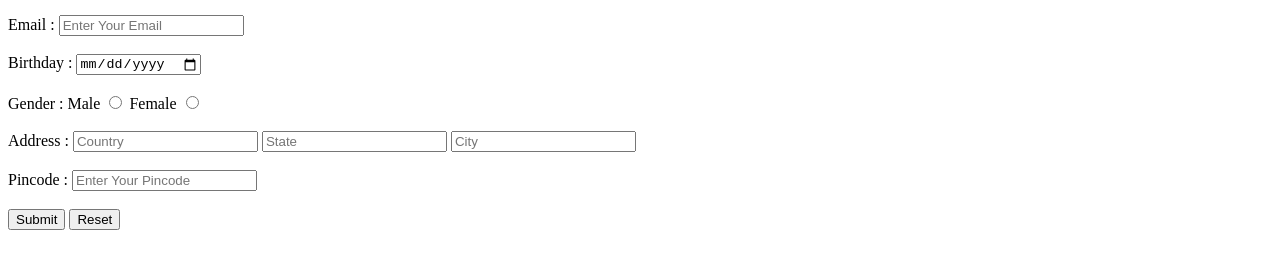
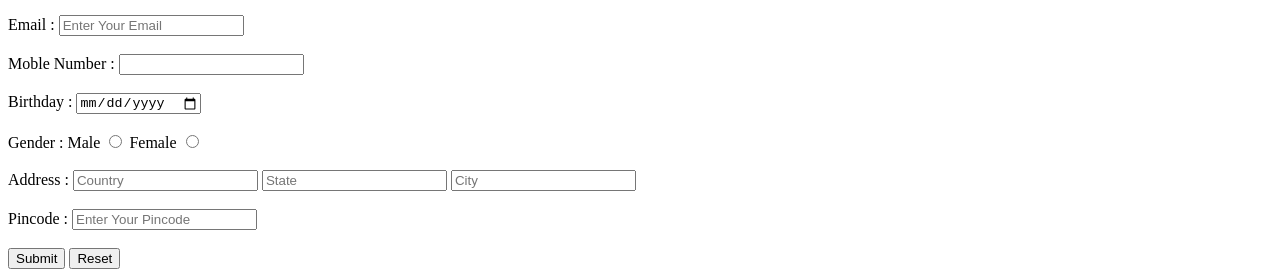
Before and after one commit to ankushthummar25/HTML-Language, a plain HTML site: page Input/Format.html in a window 1280 px wide. Shown: the part 575-852 px from the top of the page. Before the commit the page ends 813 px from the top, so only its background shows below. Drawn offline with Linux system fonts and the light colour scheme.

Commit message:
15-03-2024

```diff
--- a/Input/Format.html
+++ b/Input/Format.html
@@ -124,6 +124,13 @@
             <br>
 
             <div>
+                <label for="Mobile Number">Moble Number : </label>
+                <input type="number" name id>
+            </div>
+
+            <br>
+
+            <div>
                 <label for="Birthday">Birthday : </label>
                 <input type="date" name id>
             </div>
```
